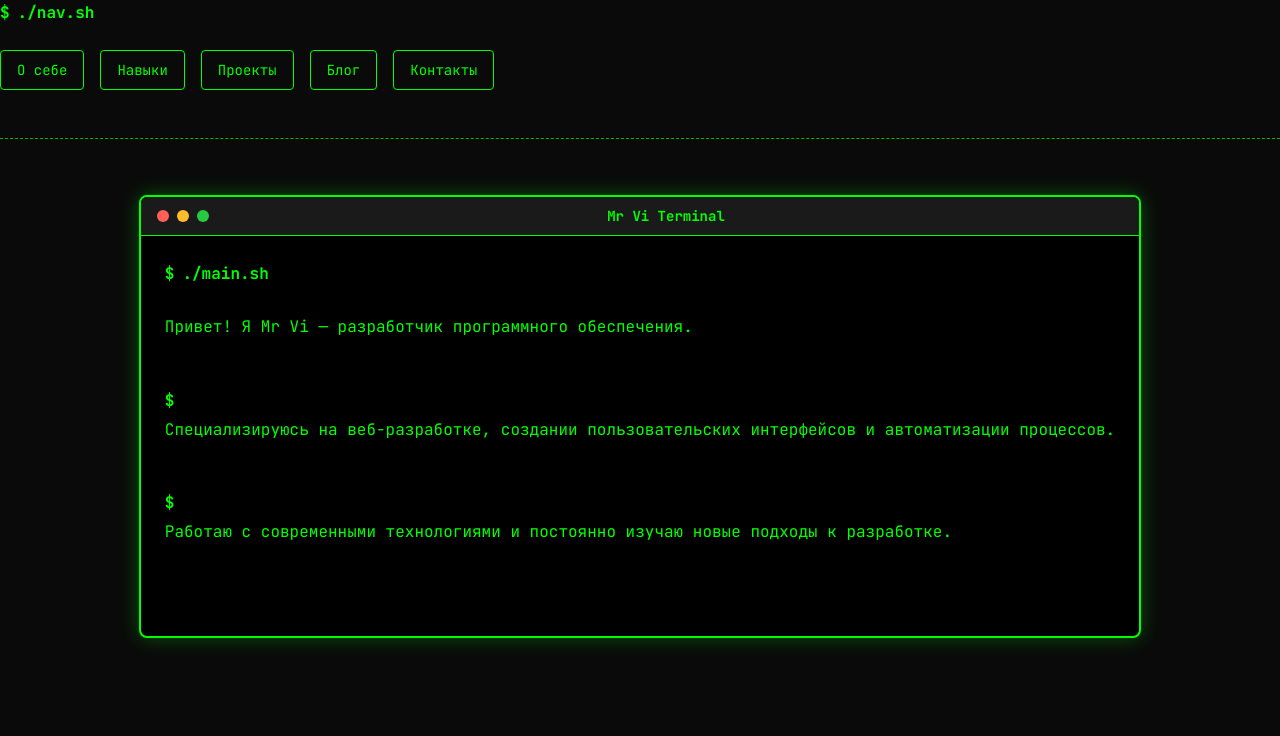
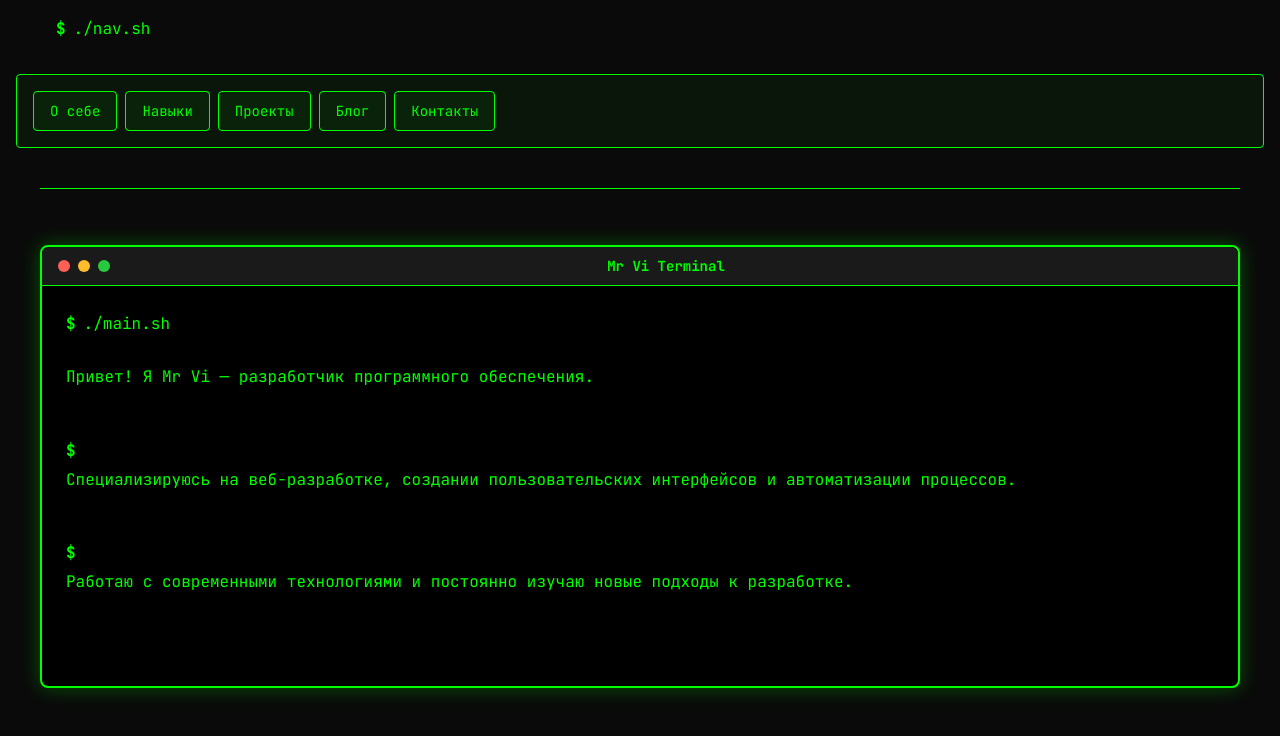
Before and after one commit to mrvi0/mrvi0.github.io, a Jekyll site: the page built from index.html, in a window 1280 px wide. Shown: the top 736 px of the page. Built offline with Jekyll 4.4.1, drawn with Linux system fonts in a browser that asks for light colours.

Commit message:
fix: prevent content overflow and improve responsive design

```diff
--- a/assets/css/main.css
+++ b/assets/css/main.css
@@ -48,17 +48,20 @@ body {
     flex-direction: column;
     min-height: 100vh;
     overflow-x: hidden;
+    padding: 0 var(--spacing-md);
 }
 
 /* Terminal Container */
 .terminal-container {
     max-width: 1200px;
+    width: 100%;
     margin: 2rem auto;
     background: var(--terminal-bg);
     border: 2px solid var(--terminal-border);
     border-radius: 8px;
     box-shadow: 0 0 20px rgba(0, 255, 0, 0.3);
     font-family: var(--font-code);
+    overflow: hidden;
 }
 
 /* Terminal Header */
@@ -109,25 +112,35 @@ body {
     padding: var(--spacing-lg);
     min-height: 400px;
     line-height: 1.8;
+    word-wrap: break-word;
+    overflow-wrap: break-word;
 }
 
 /* Terminal Lines */
 .terminal-line {
     display: flex;
-    align-items: center;
+    align-items: flex-start;
     margin-bottom: 8px;
     font-family: var(--font-code);
+    flex-wrap: wrap;
+    word-break: break-all;
+    overflow-wrap: anywhere;
 }
 
 .prompt {
     color: var(--text-color);
     margin-right: 8px;
     font-weight: bold;
+    flex-shrink: 0;
 }
 
 .command {
     color: var(--text-color);
     font-family: var(--font-code);
+    word-break: break-all;
+    overflow-wrap: anywhere;
+    flex: 1;
+    min-width: 0;
 }
 
 .cursor {
@@ -145,6 +158,8 @@ body {
 .output {
     margin: var(--spacing-md) 0;
     color: var(--text-color);
+    word-wrap: break-word;
+    overflow-wrap: break-word;
 }
 
 /* ASCII Art */
@@ -156,6 +171,8 @@ body {
     text-align: center;
     margin: 20px 0;
     white-space: pre;
+    overflow-x: auto;
+    max-width: 100%;
 }
 
 /* File List */
@@ -173,6 +190,8 @@ body {
     border-radius: 4px;
     transition: all 0.3s ease;
     font-family: var(--font-code);
+    word-break: break-all;
+    overflow-wrap: anywhere;
 }
 
 .file-item:hover {
@@ -192,6 +211,7 @@ body {
     padding: 8px;
     border-radius: 4px;
     transition: all 0.3s ease;
+    flex-wrap: wrap;
 }
 
 .contact-item:hover {
@@ -201,6 +221,7 @@ body {
 .contact-icon {
     margin-right: 12px;
     font-size: 18px;
+    flex-shrink: 0;
 }
 
 .contact-label {
@@ -208,12 +229,17 @@ body {
     font-weight: bold;
     margin-right: 8px;
     min-width: 80px;
+    flex-shrink: 0;
 }
 
 .contact-link {
     color: var(--link-color);
     text-decoration: none;
     transition: all 0.3s ease;
+    word-break: break-all;
+    overflow-wrap: anywhere;
+    flex: 1;
+    min-width: 0;
 }
 
 .contact-link:hover {
@@ -235,12 +261,16 @@ body {
     margin-bottom: 8px;
     font-family: var(--font-code);
     font-weight: bold;
+    word-break: break-all;
+    overflow-wrap: anywhere;
 }
 
 .project-item p {
     color: var(--text-color);
     margin-bottom: 8px;
     font-family: var(--font-code);
+    word-wrap: break-word;
+    overflow-wrap: break-word;
 }
 
 .tech-stack {
@@ -251,7 +281,9 @@ body {
     padding: 4px 8px;
     border-radius: 4px;
     display: inline-block;
-    margin-bottom: 8px;
+    margin: 4px 4px 4px 0;
+    word-break: break-all;
+    overflow-wrap: anywhere;
 }
 
 .project-links {
@@ -431,6 +463,54 @@ body {
 .error {
     color: #ff4444;
     font-weight: bold;
+}
+
+/* Terminal Navigation */
+.terminal-nav {
+    max-width: 1200px;
+    width: 100%;
+    margin: 1rem auto;
+    padding: 0 var(--spacing-md);
+}
+
+.terminal-output-nav {
+    display: flex;
+    flex-wrap: wrap;
+    gap: var(--spacing-sm);
+    margin: var(--spacing-md) 0;
+    padding: var(--spacing-md);
+    background: rgba(0, 255, 0, 0.05);
+    border-radius: 4px;
+    border: 1px solid var(--border-color);
+}
+
+.terminal-output-nav .nav-button {
+    color: var(--link-color);
+    text-decoration: none;
+    padding: var(--spacing-sm) var(--spacing-md);
+    border: 1px solid var(--border-color);
+    border-radius: 4px;
+    transition: all 0.3s ease;
+    font-family: var(--font-code);
+    font-size: 14px;
+    background: rgba(0, 255, 0, 0.05);
+    white-space: nowrap;
+    flex-shrink: 0;
+}
+
+.terminal-output-nav .nav-button:hover {
+    background: rgba(0, 255, 0, 0.2);
+    color: var(--link-hover-color);
+    border-color: var(--link-hover-color);
+}
+
+.terminal-hr {
+    border: none;
+    height: 1px;
+    background: var(--border-color);
+    margin: var(--spacing-lg) auto;
+    max-width: 1200px;
+    width: 100%;
 }
 
 /* Terminal Form Elements */
@@ -623,13 +703,32 @@ body {
 
 /* Responsive Design */
 @media (max-width: 768px) {
+    body {
+        padding: 0 var(--spacing-sm);
+    }
+
     .terminal-container {
-        margin: 1rem;
+        margin: 1rem auto;
         border-radius: 4px;
+        width: calc(100% - 2rem);
     }
 
     .terminal-content {
         padding: 16px;
+    }
+
+    .terminal-nav {
+        padding: 0 var(--spacing-sm);
+    }
+
+    .terminal-output-nav {
+        flex-direction: column;
+        gap: var(--spacing-xs);
+    }
+
+    .terminal-output-nav .nav-button {
+        text-align: center;
+        width: 100%;
     }
 
     .generator-container,
@@ -647,74 +746,61 @@ body {
 
     .ascii-art {
         font-size: 10px;
+        overflow-x: auto;
     }
 
     .nav-buttons {
         flex-direction: column;
     }
+
+    .contact-item {
+        flex-direction: column;
+        align-items: flex-start;
+    }
+
+    .contact-icon {
+        margin-bottom: var(--spacing-xs);
+    }
+
+    .skill-header {
+        flex-direction: column;
+        align-items: flex-start;
+        gap: var(--spacing-xs);
+    }
 }
 
 @media (max-width: 480px) {
+    body {
+        padding: 0 var(--spacing-xs);
+    }
+
     .terminal-container {
-        margin: 0.5rem;
+        margin: 0.5rem auto;
+        width: calc(100% - 1rem);
     }
 
     .terminal-content {
         padding: 12px;
     }
 
+    .terminal-nav {
+        padding: 0 var(--spacing-xs);
+    }
+
     .ascii-art {
         font-size: 8px;
     }
+
+    .terminal-line {
+        flex-direction: column;
+        align-items: flex-start;
+    }
+
+    .prompt {
+        margin-bottom: var(--spacing-xs);
+    }
+
+    .command {
+        width: 100%;
+    }
 }
-
-.terminal-hr {
-    border: none;
-    border-top: 1.5px dashed var(--border-color);
-    margin: var(--spacing-lg) 0;
-    opacity: 0.7;
-}
-
-.terminal-line {
-    display: flex;
-    align-items: center;
-    margin-bottom: var(--spacing-sm);
-    font-family: var(--font-code);
-}
-
-.terminal-line .prompt {
-    color: var(--text-color);
-    margin-right: 8px;
-    font-weight: bold;
-}
-
-.terminal-line .command {
-    color: var(--text-color);
-    font-family: var(--font-code);
-    font-weight: bold;
-}
-
-.terminal-output-nav {
-    margin: var(--spacing-md) 0 var(--spacing-lg) 0;
-    display: flex;
-    gap: var(--spacing-md);
-    flex-wrap: wrap;
-}
-
-.terminal-output-nav .nav-button {
-    color: var(--link-color);
-    text-decoration: none;
-    padding: 8px 16px;
-    border: 1.5px solid var(--terminal-border);
-    border-radius: 4px;
-    transition: all 0.3s ease;
-    font-family: var(--font-code);
-    font-size: 14px;
-    background: transparent;
-}
-
-.terminal-output-nav .nav-button:hover {
-    background: rgba(0, 255, 0, 0.1);
-    color: var(--link-hover-color);
-    border-color: var(--link-hover-color);
-}
```
